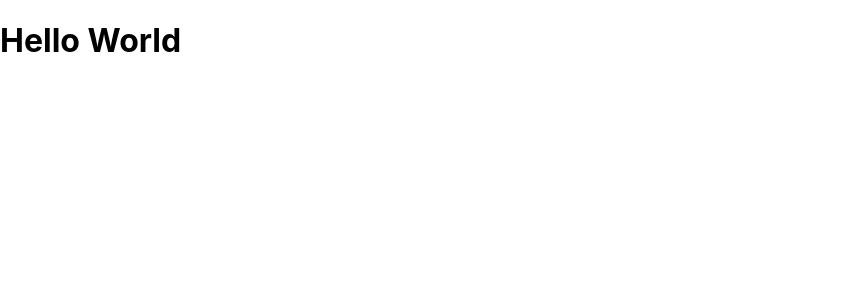
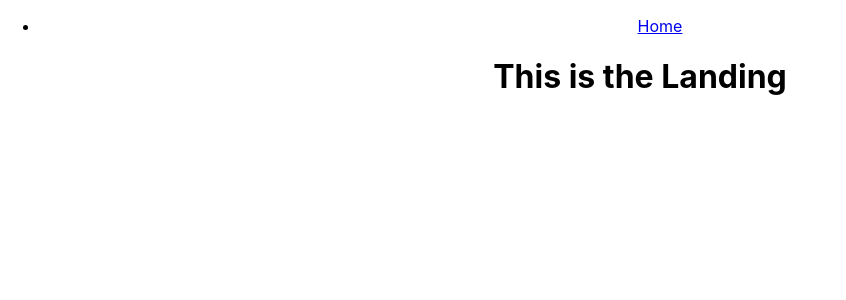
Before and after one commit to TheKenDoll/480TermProject, a React (Create React App) app in the folder frontend/flight-reservation-app/: page / in a window 1280 px wide. Shown: the top 300 px of the page, without its empty margins (0-846 px from the left). Built offline with nearby package versions, Linux system fonts and the light colour scheme.

Commit message:
added basic routing front end

```diff
--- a/frontend/flight-reservation-app/package.json
+++ b/frontend/flight-reservation-app/package.json
@@ -34,5 +34,8 @@
       "last 1 firefox version",
       "last 1 safari version"
     ]
+  },
+  "devDependencies": {
+    "react-router-dom": "^6.20.0"
   }
 }
--- a/frontend/flight-reservation-app/src/App.js
+++ b/frontend/flight-reservation-app/src/App.js
@@ -1,8 +1,19 @@
 import './App.css';
+import { BrowserRouter as Router, Routes, Route } from 'react-router-dom';
+import Layout from './Layout.js';
+import Landing from './components/Login/Landing.js';
 
 function App() {
   return (
-   <h1>Hello World</h1>
+    <div className="App">
+      <Router>
+        <Routes>
+          <Route path="/" element={<Layout />}>
+            <Route index element={<Landing />} />
+          </Route>
+        </Routes>
+      </Router>
+    </div>
   );
 }
 
--- /dev/null
+++ b/frontend/flight-reservation-app/src/Layout.js
@@ -0,0 +1,19 @@
+import { Outlet, Link } from "react-router-dom";
+
+function Layout () {
+    return (
+        <>
+            <nav>
+                <ul>
+                <li>
+                    <Link to="/">Home</Link>
+                </li>
+                </ul>
+            </nav>
+
+            <Outlet />
+        </>
+    )
+}
+
+export default Layout
--- /dev/null
+++ b/frontend/flight-reservation-app/src/components/Login/Landing.js
@@ -0,0 +1,9 @@
+function Landing() {
+    return (
+        <div>
+            <h1>This is the Landing</h1>
+        </div>
+    )
+}
+
+export default Landing
```
Also changed, not shown: 1 other file (tests, documents, lock files or other folders).
